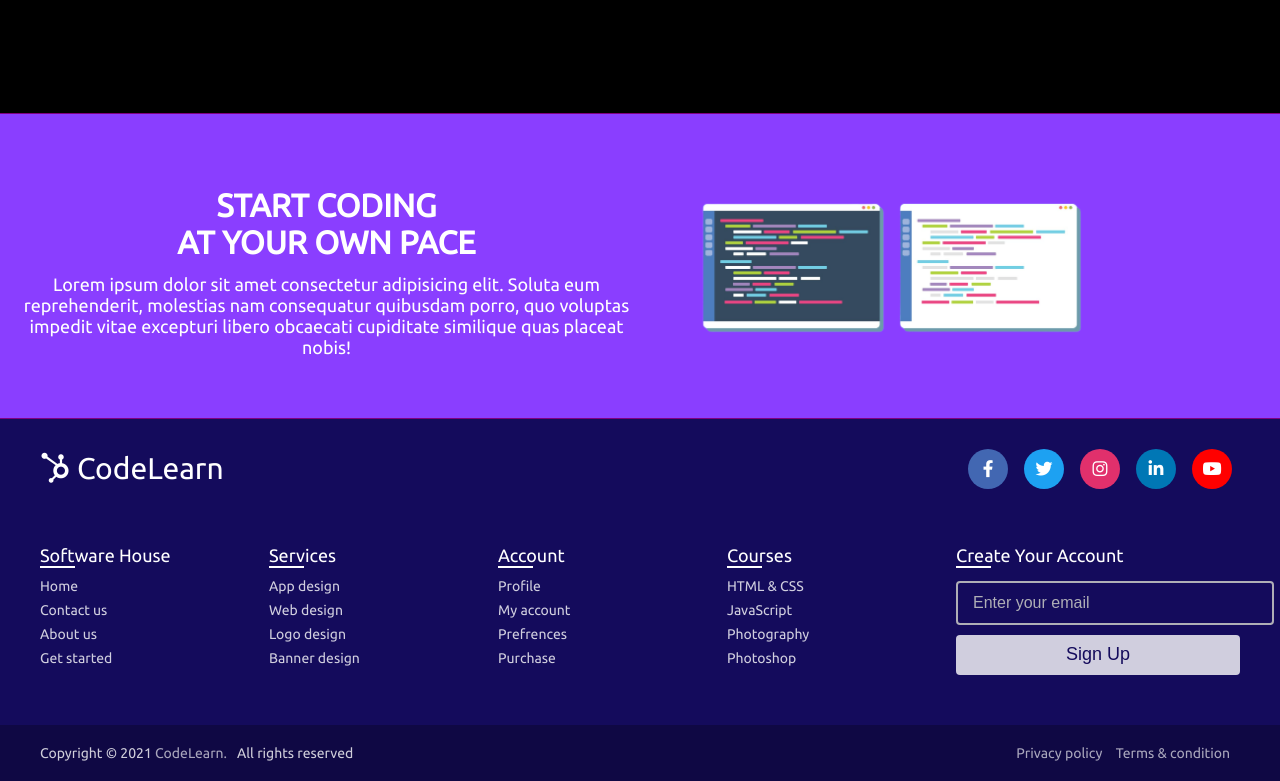
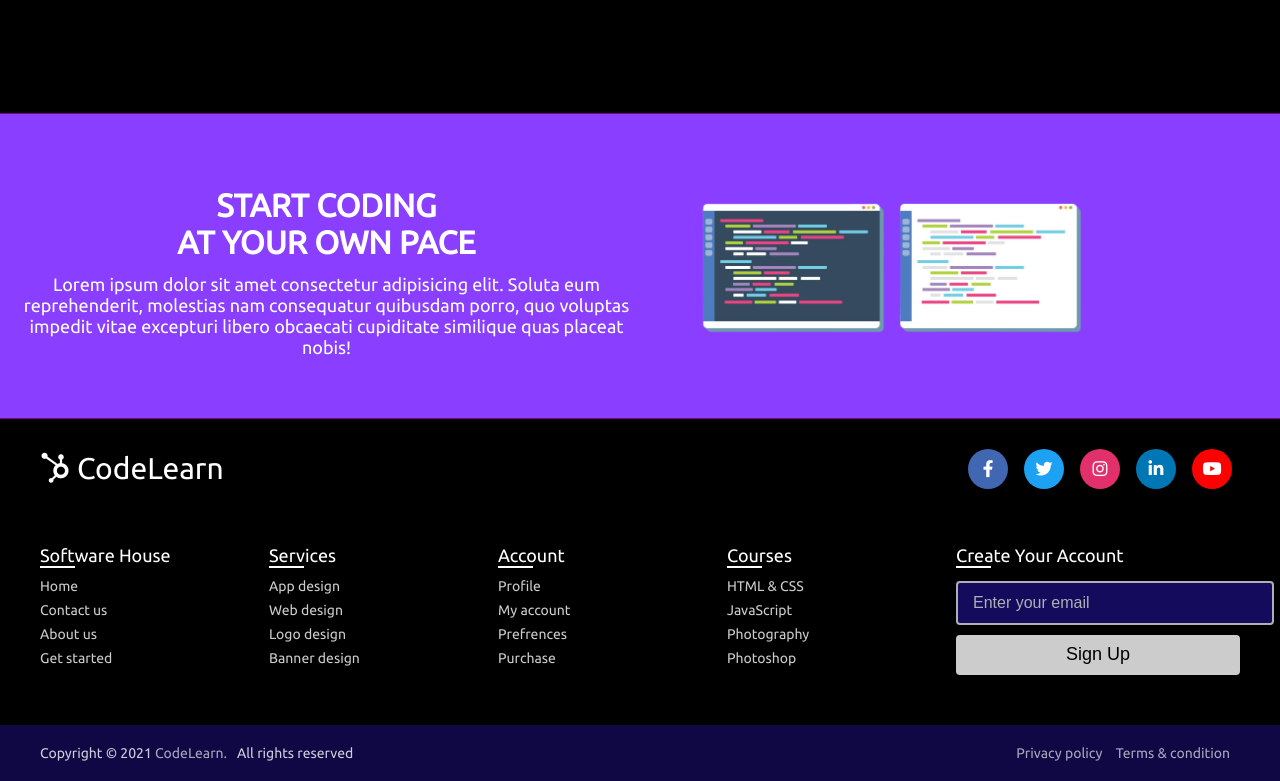
Before and after one commit to lj06872/OIBSIP, a plain HTML site: page LandingPage/index.html in a window 1280 px wide. Shown: the part 1287-2068 px from the top of the page. Drawn offline with Linux system fonts and the light colour scheme.

Commit message:
color change

```diff
--- a/LandingPage/footer_c.css
+++ b/LandingPage/footer_c.css
@@ -13,7 +13,7 @@ body{
 
 footer{
   /* position: fixed; */
-  background: #140B5C;
+  background: black;
   width: 100%;
   bottom: 0;
   left: 0;
@@ -153,7 +153,7 @@ footer .content .link-boxes .box{
 }
 .link-boxes .input-box input[type="button"]{
   background: #fff;
-  color: #140B5C;
+  color: black;
   border: none;
   font-size: 18px;
   font-weight: 500;
```
